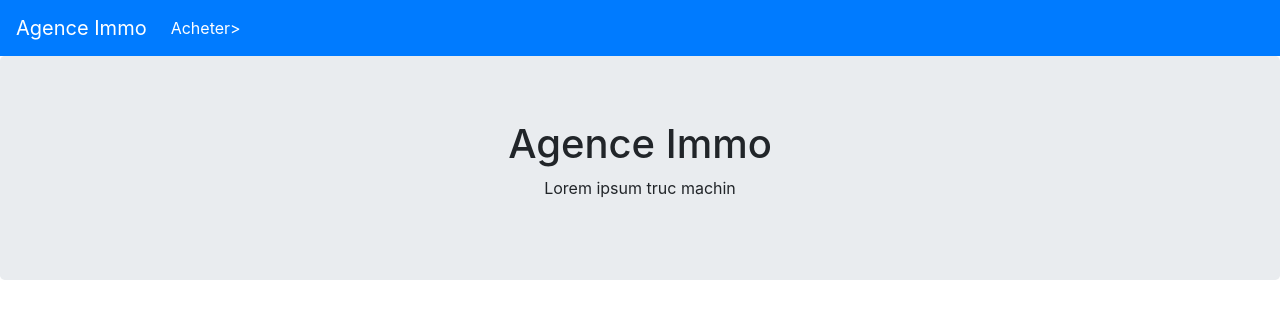
After one commit to Halimdeveloper/symfo4, a Symfony app: template templates/pages/home.html.twig in a window 1280 px wide. The commit adds this page. Shown: the top 319 px of the page. Run offline with Twig, Linux system fonts and the light colour scheme; the template is opened without the code that fills it, so the values that code supplies are empty; some libraries are stand-ins or nearby versions.

Commit message:
added unversioned files and controllers for first layout

```diff
--- a/composer.json
+++ b/composer.json
@@ -10,6 +10,7 @@
         "symfony/console": "4.2.*",
         "symfony/dotenv": "4.2.*",
         "symfony/expression-language": "4.2.*",
+        "symfony/finder": "^4.2",
         "symfony/flex": "^1.1",
         "symfony/form": "4.2.*",
         "symfony/framework-bundle": "4.2.*",
--- a/config/routes.yaml
+++ b/config/routes.yaml
@@ -1,3 +1,7 @@
 #index:
 #    path: /
 #    controller: App\Controller\DefaultController::index
+
+# home:
+#   path: /
+#   controller: App\Controller\HomeController::index
--- a/templates/base.html.twig
+++ b/templates/base.html.twig
@@ -3,10 +3,30 @@
     <head>
         <meta charset="UTF-8">
         <title>{% block title %}Welcome!{% endblock %}</title>
-        {% block stylesheets %}{% endblock %}
+        {% block stylesheets %}
+            <link rel="stylesheet" href="https://stackpath.bootstrapcdn.com/bootstrap/4.3.1/css/bootstrap.min.css" integrity="sha384-ggOyR0iXCbMQv3Xipma34MD+dH/1fQ784/j6cY/iJTQUOhcWr7x9JvoRxT2MZw1T" crossorigin="anonymous">
+        {% endblock %}
     </head>
     <body>
-        {% block body %}{% endblock %}
-        {% block javascripts %}{% endblock %}
+    <nav class="navbar navbar-expand-lg navbar-dark bg-primary">
+        <a class="navbar-brand" href="{{path('home')}}">Agence Immo</a>
+        <button class="navbar-toggler" type="button" data-toggle="collapse" data-target="#navbarSupportedContent" aria-controls="navbarSupportedContent" aria-expanded="false" aria-label="Toggle navigation">
+            <span class="navbar-toggler-icon"></span>
+        </button>
+
+        <div class="collapse navbar-collapse" id="navbarSupportedContent">
+            <ul class="navbar-nav mr-auto">
+                <li class="nav-item active">
+                    <a class="nav-link" href="{{ path('property.index') }}">Acheter></a>
+                </li>
+            </ul>
+        </div>
+    </nav>
+    {% block body %}{% endblock %}
+    {% block javascripts %}
+        <script src="https://code.jquery.com/jquery-3.3.1.slim.min.js" integrity="sha384-q8i/X+965DzO0rT7abK41JStQIAqVgRVzpbzo5smXKp4YfRvH+8abtTE1Pi6jizo" crossorigin="anonymous"></script>
+        <script src="https://cdnjs.cloudflare.com/ajax/libs/popper.js/1.14.7/umd/popper.min.js" integrity="sha384-UO2eT0CpHqdSJQ6hJty5KVphtPhzWj9WO1clHTMGa3JDZwrnQq4sF86dIHNDz0W1" crossorigin="anonymous"></script>
+        <script src="https://stackpath.bootstrapcdn.com/bootstrap/4.3.1/js/bootstrap.min.js" integrity="sha384-JjSmVgyd0p3pXB1rRibZUAYoIIy6OrQ6VrjIEaFf/nJGzIxFDsf4x0xIM+B07jRM" crossorigin="anonymous"></script>
+    {% endblock %}
     </body>
 </html>
--- /dev/null
+++ b/templates/pages/home.html.twig
@@ -0,0 +1,16 @@
+
+{% extends 'base.html.twig' %}
+
+{% block body %}
+
+    <div class="jumbotron text-center">
+        <h1>Agence Immo</h1>
+        <p>Lorem ipsum truc machin</p>
+    </div>
+
+    <div class="container">
+
+    </div>
+
+
+{% endblock %}
```
Also changed, not shown: src/Controller/HomeController.php (added, +26 -0 lines), src/Controller/PropertyController.php (added, +19 -0 lines), config/services.yaml (line endings or trailing spaces), 2 other files.
